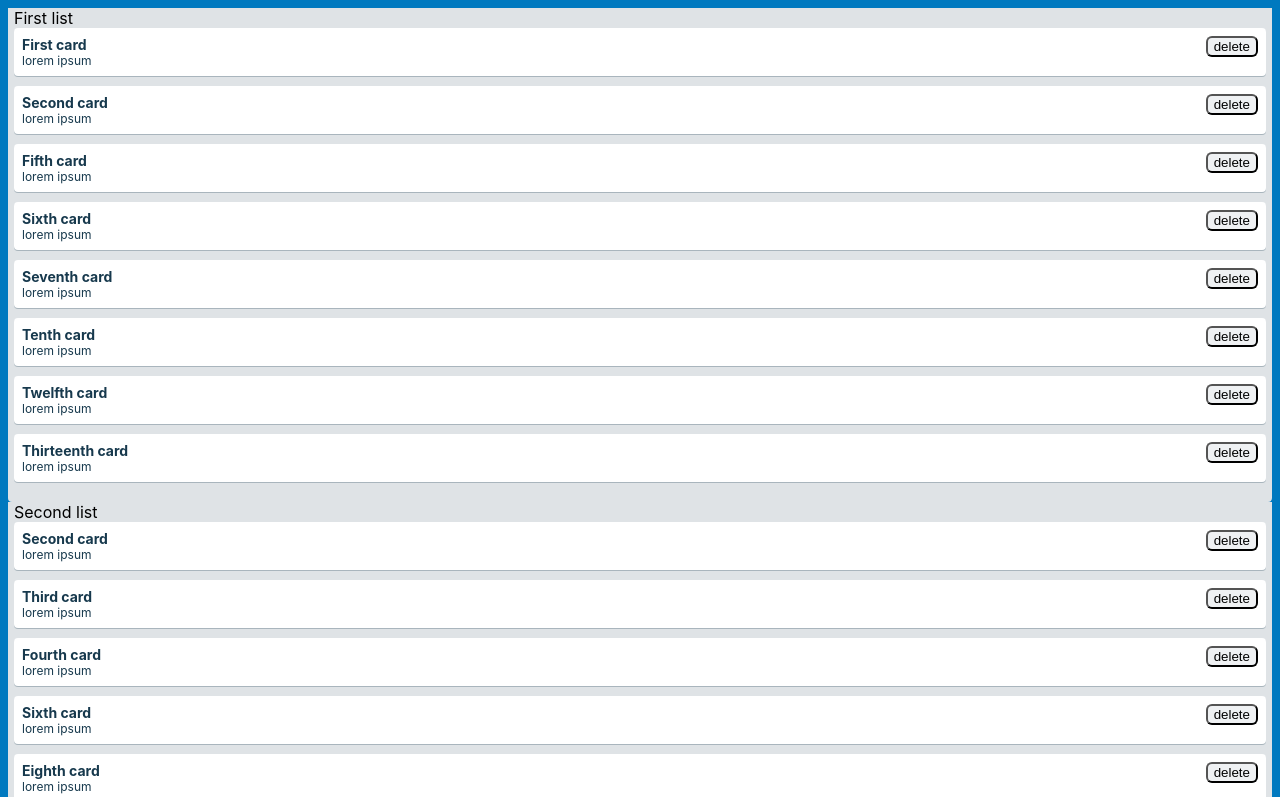
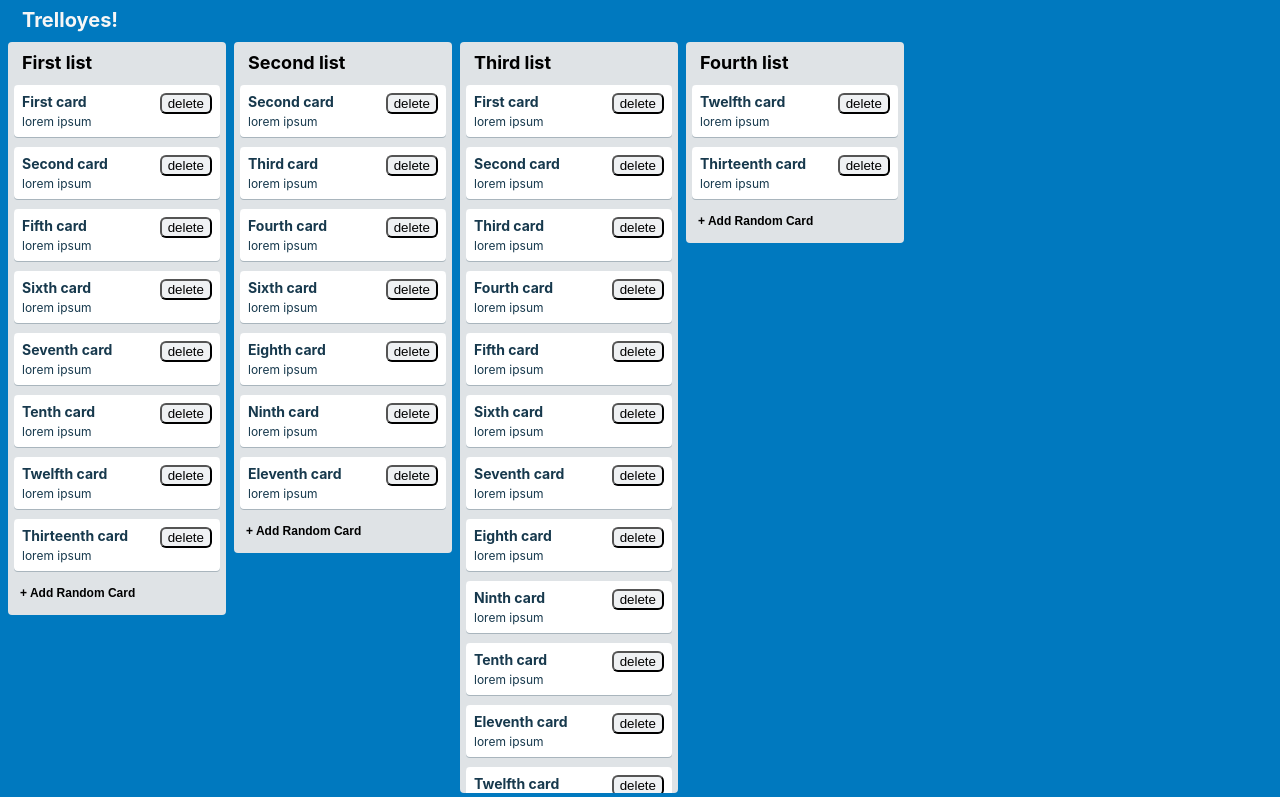
Before and after one commit to Evoxus/Trelloyes, a React (Create React App) app: page / in a window 1280 px wide. Shown: the top 797 px of the page. Built offline with nearby package versions, Linux system fonts and the light colour scheme.

Commit message:
Styling fixed/finished

```diff
--- a/src/App.css
+++ b/src/App.css
@@ -1,5 +1,3 @@
-
-
 .App {
   min-height: calc(100vh - 16px);
   min-width: calc(100vw - 16px);
--- a/src/App.js
+++ b/src/App.js
@@ -10,9 +10,14 @@ function App(props) {
     arr.push(<List header={item.header} cardIds={item.cardIds} cardInfo={STORE.allCards}/>)
   );
   return (
-    <div className="App">
-      {arr}
-    </div>
+    <main className="App">
+      <header className="App-header">
+        <h1>Trelloyes!</h1>
+      </header>
+      <div className="App-list">
+        {arr}
+      </div>
+    </main>
   );
 }
 
--- a/src/general-components/Card.css
+++ b/src/general-components/Card.css
@@ -12,7 +12,7 @@
 
 .Card h3 {
   font-size: 14px;
-  margin-bottom: 4px;
+  margin-bottom: 4px !important;
 }
 
 .Card p {
--- a/src/general-components/List.js
+++ b/src/general-components/List.js
@@ -15,10 +15,18 @@ function List(props) {
     )
   );
   return (
-    <div className="List-cards">
-      <header>{props.header}</header>
-      {arr}
-    </div>
+    <section className="List">
+      <header className="List-header">
+        <h2>{props.header}</h2>
+      </header>
+      <div className="List-cards">
+        {arr}
+        <button type="button" class="List-add-button">
+          + Add Random Card
+        </button>
+      </div>
+    </section>
+
   );
 }
 
```
Also changed, not shown: 1 other file (tests, documents, lock files or other folders).
